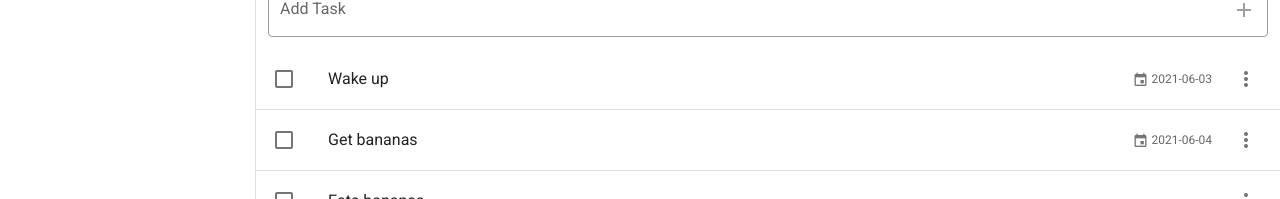
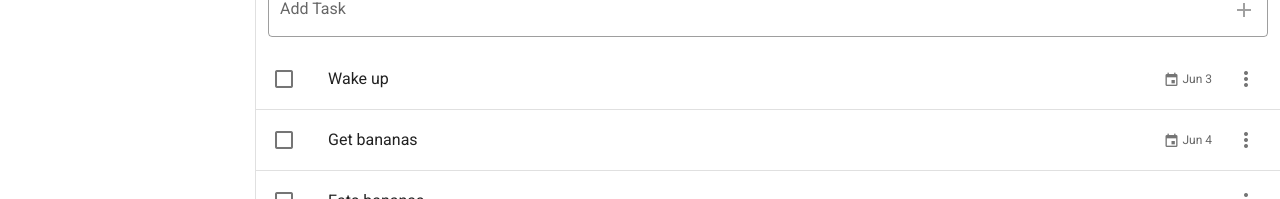
Before and after one commit to BongSeon/veutify-todo, a Vue app: page /#/ in a window 1280 px wide. Shown: the part 159-358 px from the top of the page. Built offline with nearby package versions, Linux system fonts and the light colour scheme.

Commit message:
Filter the Date with date-fns

```diff
--- a/src/components/Todo/Task.vue
+++ b/src/components/Todo/Task.vue
@@ -20,7 +20,7 @@
         <v-list-item-action v-if="task.dueDate">
           <v-list-item-action-text>
             <v-icon small>mdi-calendar</v-icon>
-            {{ task.dueDate }}
+            {{ task.dueDate | niceDate }}
           </v-list-item-action-text>
         </v-list-item-action>
 
@@ -34,8 +34,15 @@
 </template>
 
 <script>
+import { format } from 'date-fns'
+
 export default {
   props: ['task'],
+  filters: {
+    niceDate(value) {
+      return format(new Date(value), 'MMM d')
+    }
+  },
   components: {
     'task-menu': require('@/components/Todo/TaskMenu.vue').default,
   },
```
